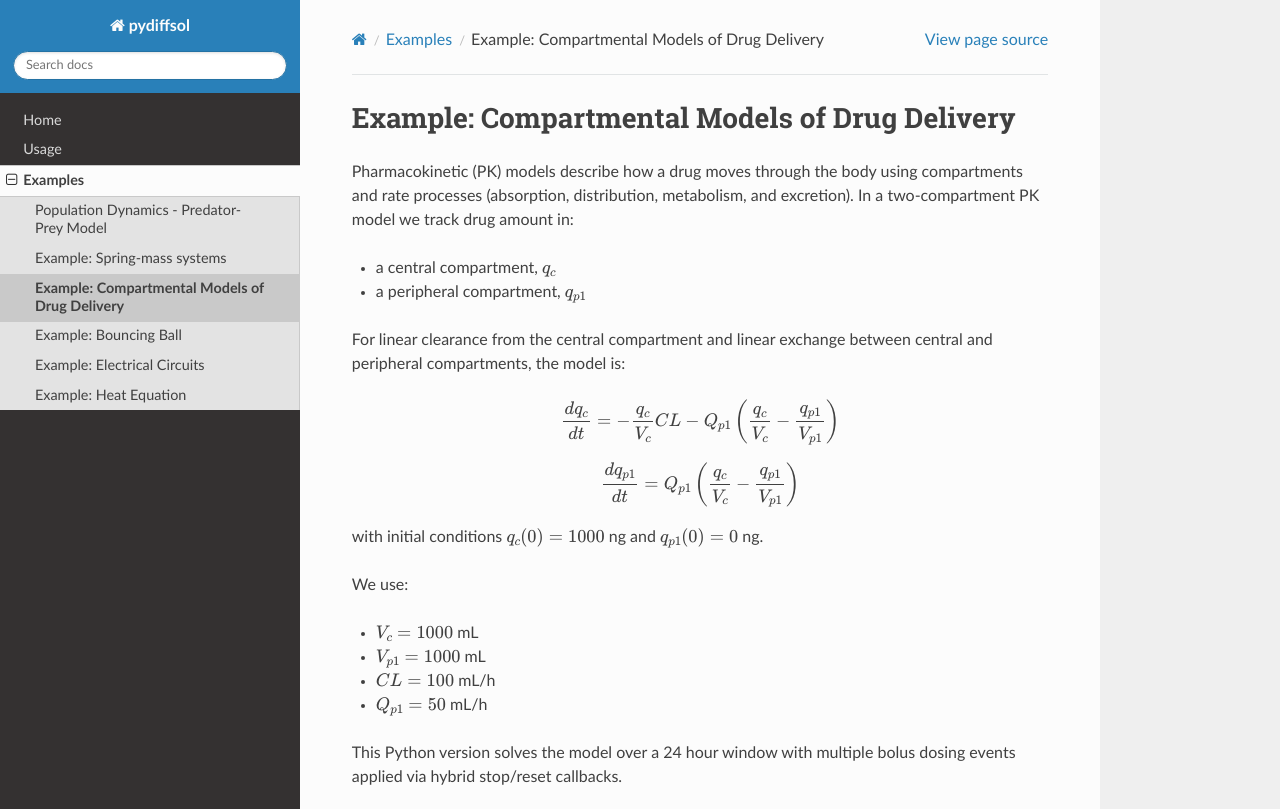
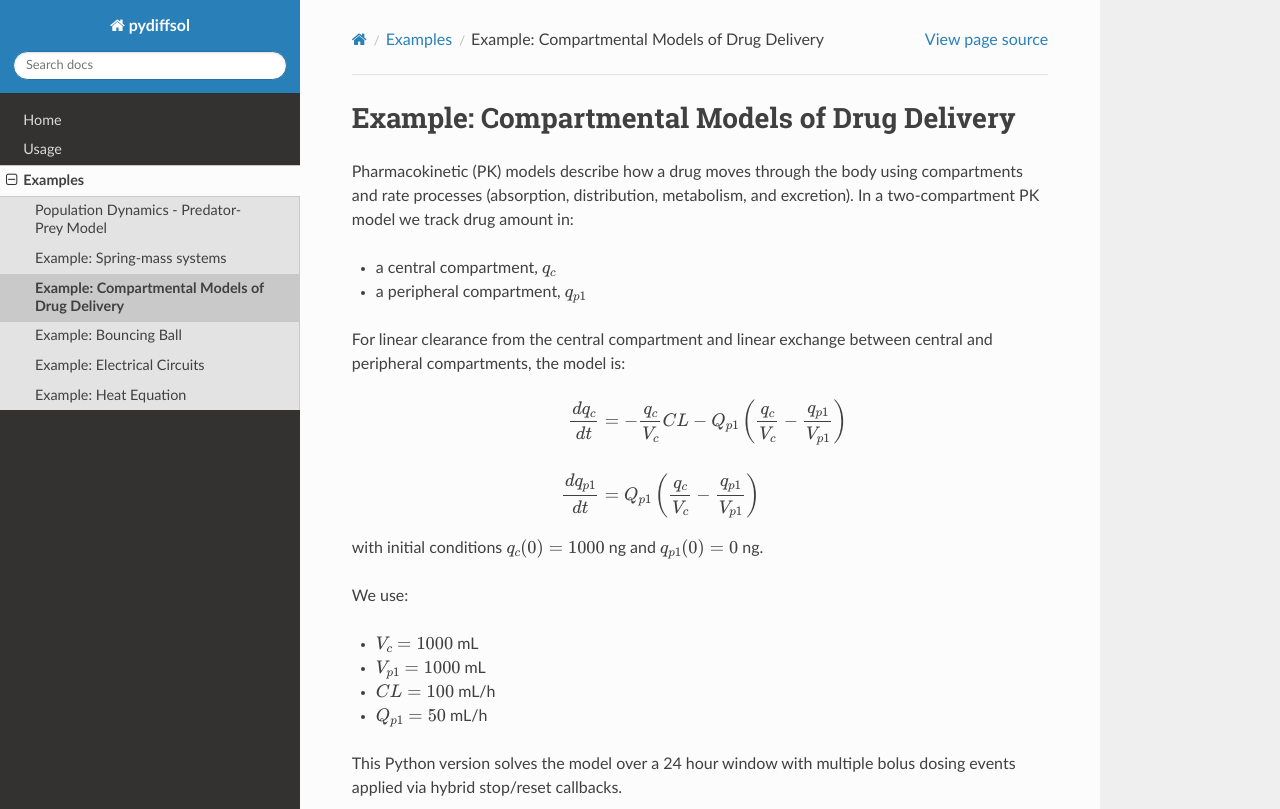
Before and after one commit to alexallmont/pydiffsol, a Sphinx documentation site: the page built from docs/examples/compartmental_drug_delivery.rst, in a window 1280 px wide and 900 px high, cut to the strip 0-809 px from the top of the window. Built offline with Sphinx 7.4.7 and the Read the Docs theme 3.1.0, drawn with Linux system fonts in a browser that asks for light colours; pages that are not in the unit, such as notebooks, are missing from menus; the version number is read from the project's files by our own code.

Commit message:
docs: fix 0.5.0 readthedocs maths formatting
- Found after release, the use of \begin{align*} was causing an 'Erroneous nesting of equation structures' error. Correct use here is \begin{aligned}.
- Also the immediately proceeding inline equation was missing a leading \, causing render to fail.
- These changes flagged some off alignments in other files, now tidied to anchor around = symbol.

Co-authored-by: Copilot <copilot@github.com>

```diff
--- a/docs/examples/compartmental_drug_delivery.rst
+++ b/docs/examples/compartmental_drug_delivery.rst
@@ -13,14 +13,13 @@ central and peripheral compartments, the model is:
 
 .. math::
 
-  \frac{dq_c}{dt} =
+  \begin{aligned}
+  \frac{dq_c}{dt} &=
   - \frac{q_c}{V_c} CL
-  - Q_{p1} \left( \frac{q_c}{V_c} - \frac{q_{p1}}{V_{p1}} \right)
-
-.. math::
-
-  \frac{dq_{p1}}{dt} =
+  - Q_{p1} \left( \frac{q_c}{V_c} - \frac{q_{p1}}{V_{p1}} \right) \\\\
+  \frac{dq_{p1}}{dt} &=
   Q_{p1} \left( \frac{q_c}{V_c} - \frac{q_{p1}}{V_{p1}} \right)
+  \end{aligned}
 
 with initial conditions \\(q_c(0)=1000\\) ng and \\(q_{p1}(0)=0\\) ng.
 
--- a/docs/examples/population_dynamics.rst
+++ b/docs/examples/population_dynamics.rst
@@ -21,8 +21,10 @@ Putting the two equations together, we have a system of two first order ODEs:
 
 .. math::
 
+  \begin{aligned}
   \frac{dx}{dt} = a x - b x y \\
   \frac{dy}{dt} = c x y - d y
+  \end{aligned}
 
 which can be written in vector form as:
 
--- a/docs/examples/spring_mass_systems.rst
+++ b/docs/examples/spring_mass_systems.rst
@@ -17,12 +17,12 @@ where \\(x\\) is the position of the mass, \\(t\\) is time, and the negative sig
 We can convert this to a system of two first order ODEs by introducing a new variable for the velocity of the mass:
 
 .. math::
-  \begin{align*}
+  \begin{aligned}
   \frac{dx}{dt} &= v \\\\
   \frac{dv}{dt} &= -\frac{k}{m} x - \frac{c}{m} v
-  \end{align*}
+  \end{aligned}
 
-where \\(v = \frac{dx}{dt}\\) is the velocity of the mass.
+where \\(v = \\frac{dx}{dt}\\) is the velocity of the mass.
 
 We can solve this system of ODEs using Diffsol with the following code:
 
```
Also changed, not shown: docs/examples/bouncing_ball.rst (+4 -5 lines).
